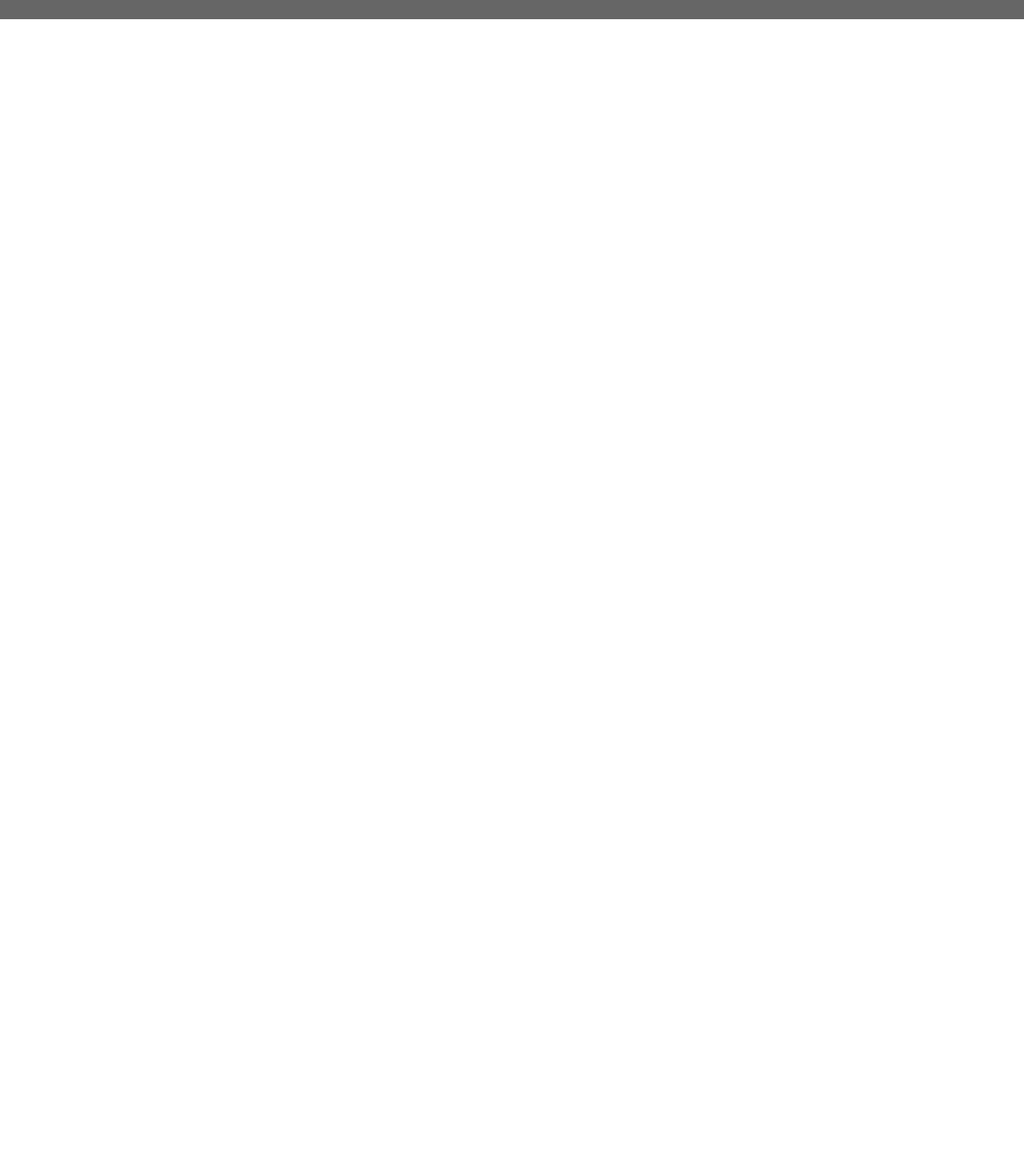
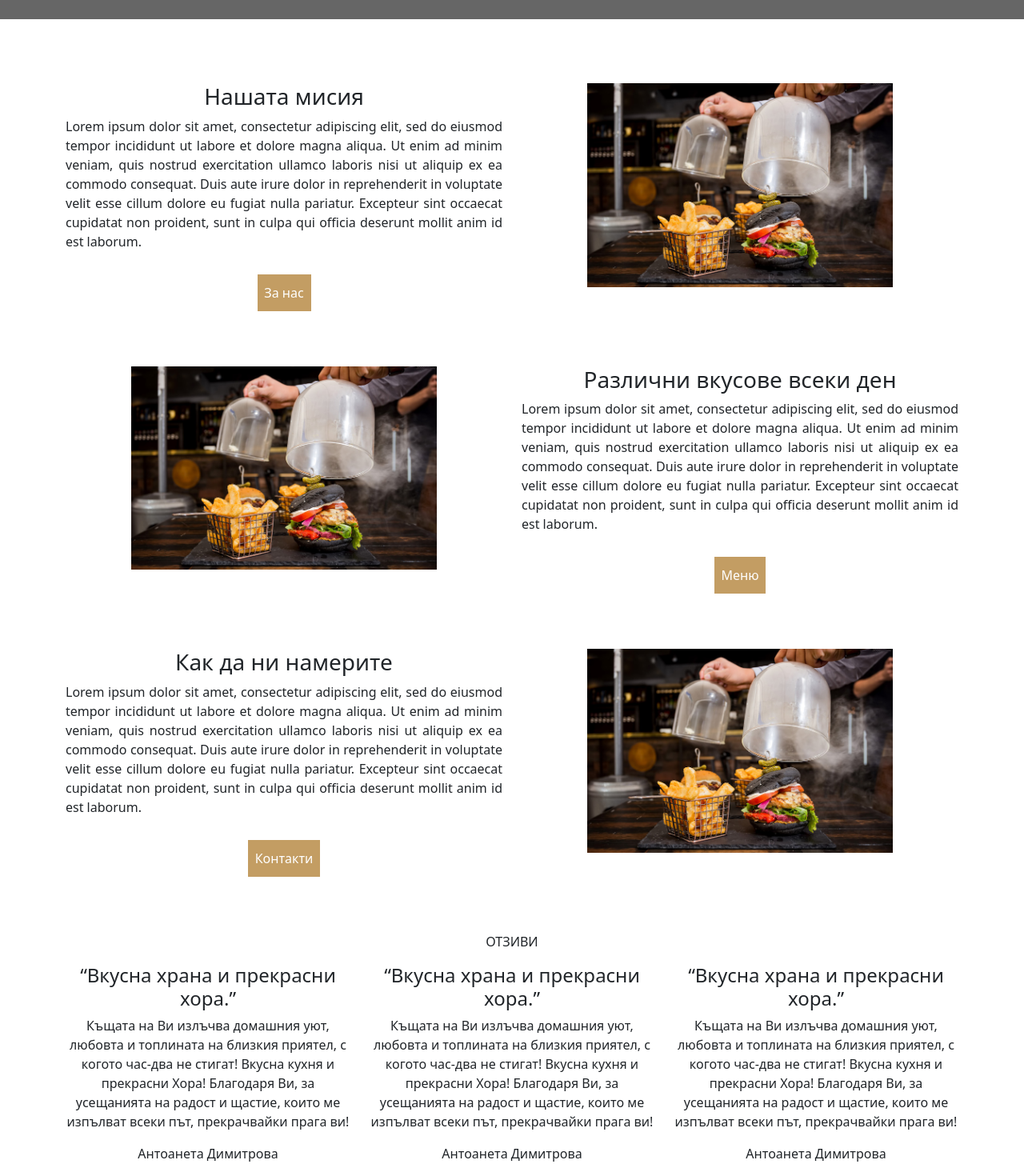
Before and after one commit to KristiyanEftimov/restaurant-react-app, a React (Create React App) app in the folder restaurant-react-app/: page / in a window 1280 px wide. Shown: the part 776-2246 px from the top of the page at 80% size. Before the commit the page ends 800 px from the top, so only its background shows below. Built offline with nearby package versions, Linux system fonts and the light colour scheme; grey boxes are pictures that could not be loaded.

Commit message:
Added restaurant information section with reviews

```diff
--- a/restaurant-react-app/src/App.js
+++ b/restaurant-react-app/src/App.js
@@ -2,12 +2,14 @@ import './App.css';
 import Menu from './Menu/Menu';
 import Header from './Layout/Header';
 import LandingPage from './Layout/LandingPage';
+import RestaurantInfo from './Layout/RestaurantInfo';
 
 function App() {
   return (
     <div className="App">
       <Header />
       <LandingPage/>
+      <RestaurantInfo />
 
       {/* <header className="App-header">
         <img src={logo} className="App-logo" alt="logo" />
--- /dev/null
+++ b/restaurant-react-app/src/Layout/RestaurantInfo.js
@@ -0,0 +1,58 @@
+import 'bootstrap/dist/css/bootstrap.min.css';
+import { Container, Row, Col } from "react-bootstrap";
+import classes from "./RestaurantInfo.module.css";
+import RestaurantFood from './RestaurantFood.jpg';
+
+export default function RestaurantInfo() {
+    return(
+        <Container>
+            <Row className={classes.row}>
+                <Col>
+                    <h3>Нашата мисия</h3>
+                    <p className={classes.justify}>Lorem ipsum dolor sit amet, consectetur adipiscing elit, sed do eiusmod tempor incididunt ut labore et dolore magna aliqua. Ut enim ad minim veniam, quis nostrud exercitation ullamco laboris nisi ut aliquip ex ea commodo consequat. Duis aute irure dolor in reprehenderit in voluptate velit esse cillum dolore eu fugiat nulla pariatur. Excepteur sint occaecat cupidatat non proident, sunt in culpa qui officia deserunt mollit anim id est laborum.</p>
+                    <br/>
+                    <a className={classes.button} href="#">За нас</a>
+                </Col>
+                <Col><img className={classes.restaurantImage} src={RestaurantFood} alt="Food"/></Col>
+            </Row>
+            <Row className={classes.row}>
+                <Col><img className={classes.restaurantImage} src={RestaurantFood} alt="Food"/></Col>
+                <Col>
+                    <h3>Различни вкусове всеки ден  </h3>
+                    <p className={classes.justify}>Lorem ipsum dolor sit amet, consectetur adipiscing elit, sed do eiusmod tempor incididunt ut labore et dolore magna aliqua. Ut enim ad minim veniam, quis nostrud exercitation ullamco laboris nisi ut aliquip ex ea commodo consequat. Duis aute irure dolor in reprehenderit in voluptate velit esse cillum dolore eu fugiat nulla pariatur. Excepteur sint occaecat cupidatat non proident, sunt in culpa qui officia deserunt mollit anim id est laborum.</p>
+                    <br/>
+                    <a className={classes.button} href="#">Меню</a>
+                </Col>
+            </Row>
+            <Row className={classes.row}>
+                <Col>
+                    <h3>Как да ни намерите</h3>
+                    <p className={classes.justify}>Lorem ipsum dolor sit amet, consectetur adipiscing elit, sed do eiusmod tempor incididunt ut labore et dolore magna aliqua. Ut enim ad minim veniam, quis nostrud exercitation ullamco laboris nisi ut aliquip ex ea commodo consequat. Duis aute irure dolor in reprehenderit in voluptate velit esse cillum dolore eu fugiat nulla pariatur. Excepteur sint occaecat cupidatat non proident, sunt in culpa qui officia deserunt mollit anim id est laborum.</p>
+                    <br/>
+                    <a className={classes.button} href="#">Контакти</a>
+                </Col>
+                <Col><img className={classes.restaurantImage} src={RestaurantFood} alt="Food"/></Col>
+            </Row>
+            <Row className={classes.row}>
+                <Col><p className={classes.reviews}>ОТЗИВИ</p></Col>
+            </Row>
+            <Row className={classes.opinions}>
+                <Col>
+                    <h4>“Вкусна храна и прекрасни хора.”</h4>
+                    <p>Къщата на Ви излъчва домашния уют, любовта и топлината на близкия приятел, с когото час-два не стигат! Вкусна кухня и прекрасни Хора! Благодаря Ви, за усещанията на радост и щастие, които ме изпълват всеки път, прекрачвайки прага ви!</p>
+                    <p>Антоанета Димитрова</p>
+                </Col>
+                <Col>
+                    <h4>“Вкусна храна и прекрасни хора.”</h4>
+                    <p>Къщата на Ви излъчва домашния уют, любовта и топлината на близкия приятел, с когото час-два не стигат! Вкусна кухня и прекрасни Хора! Благодаря Ви, за усещанията на радост и щастие, които ме изпълват всеки път, прекрачвайки прага ви!</p>
+                    <p>Антоанета Димитрова</p>
+                </Col>
+                <Col>
+                    <h4>“Вкусна храна и прекрасни хора.”</h4>
+                    <p>Къщата на Ви излъчва домашния уют, любовта и топлината на близкия приятел, с когото час-два не стигат! Вкусна кухня и прекрасни Хора! Благодаря Ви, за усещанията на радост и щастие, които ме изпълват всеки път, прекрачвайки прага ви!</p>
+                    <p>Антоанета Димитрова</p>
+                </Col>
+            </Row>
+        </Container>
+    );
+}
--- /dev/null
+++ b/restaurant-react-app/src/Layout/RestaurantInfo.module.css
@@ -0,0 +1,35 @@
+.row {
+    margin-top: 5rem;
+}
+
+.restaurantImage {
+    width: 70%;
+}
+
+.button {
+    text-decoration: none;
+    background-color: #C39D63;
+    padding: 0.75rem 0.55rem;
+}
+
+.button,
+.button:hover {
+    color: white;
+}
+
+.justify {
+    text-align: justify;
+}
+
+@media only screen and (max-width: 768px) {
+    .opinions,
+    .row {
+        display: contents;
+    }
+
+    .row img,
+    .row h3,
+    .reviews  {
+        margin-top: 2rem;
+    }
+}
```
Also changed, not shown: restaurant-react-app/src/Layout/RestaurantFood.jpg (added).
